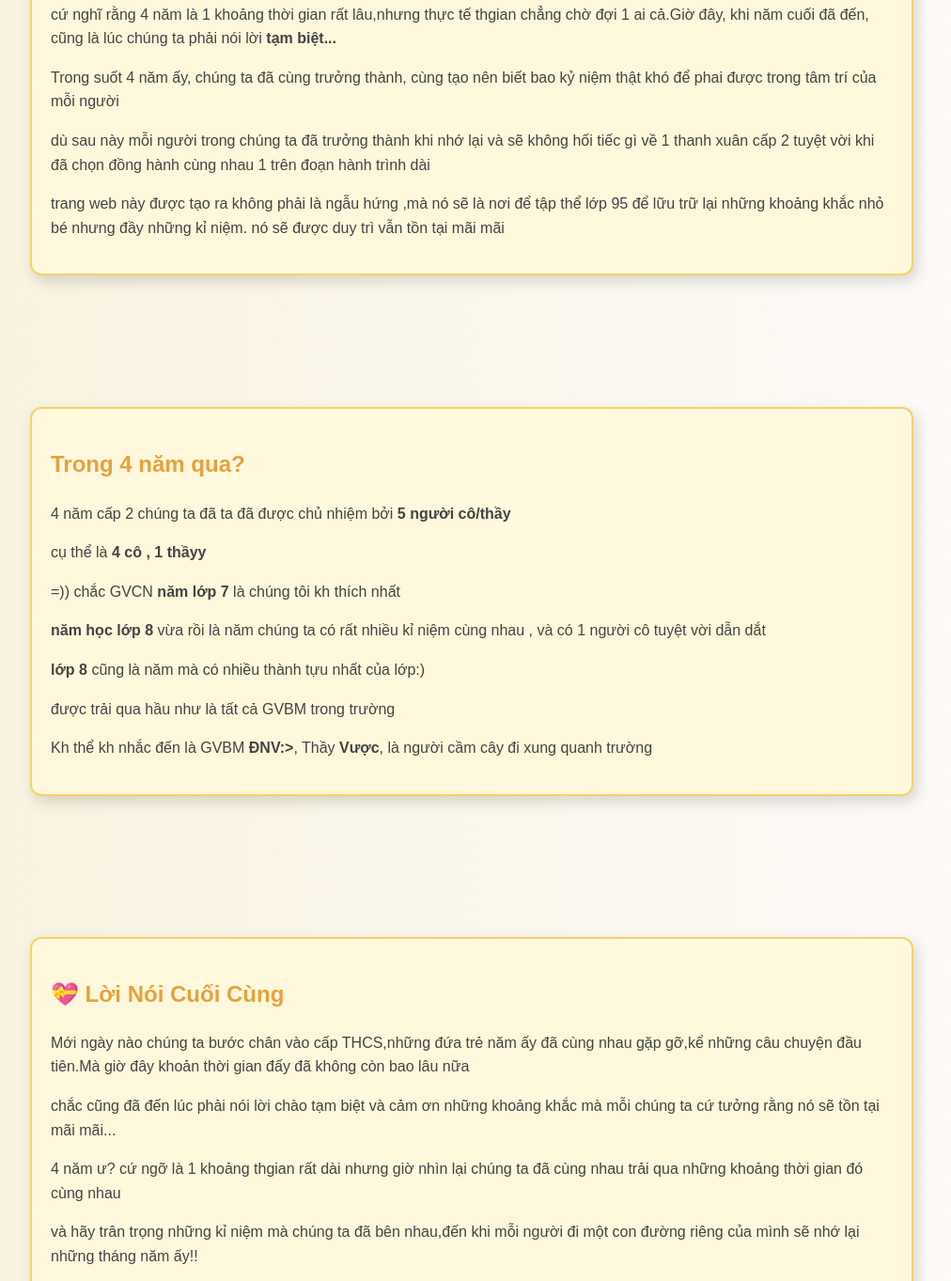
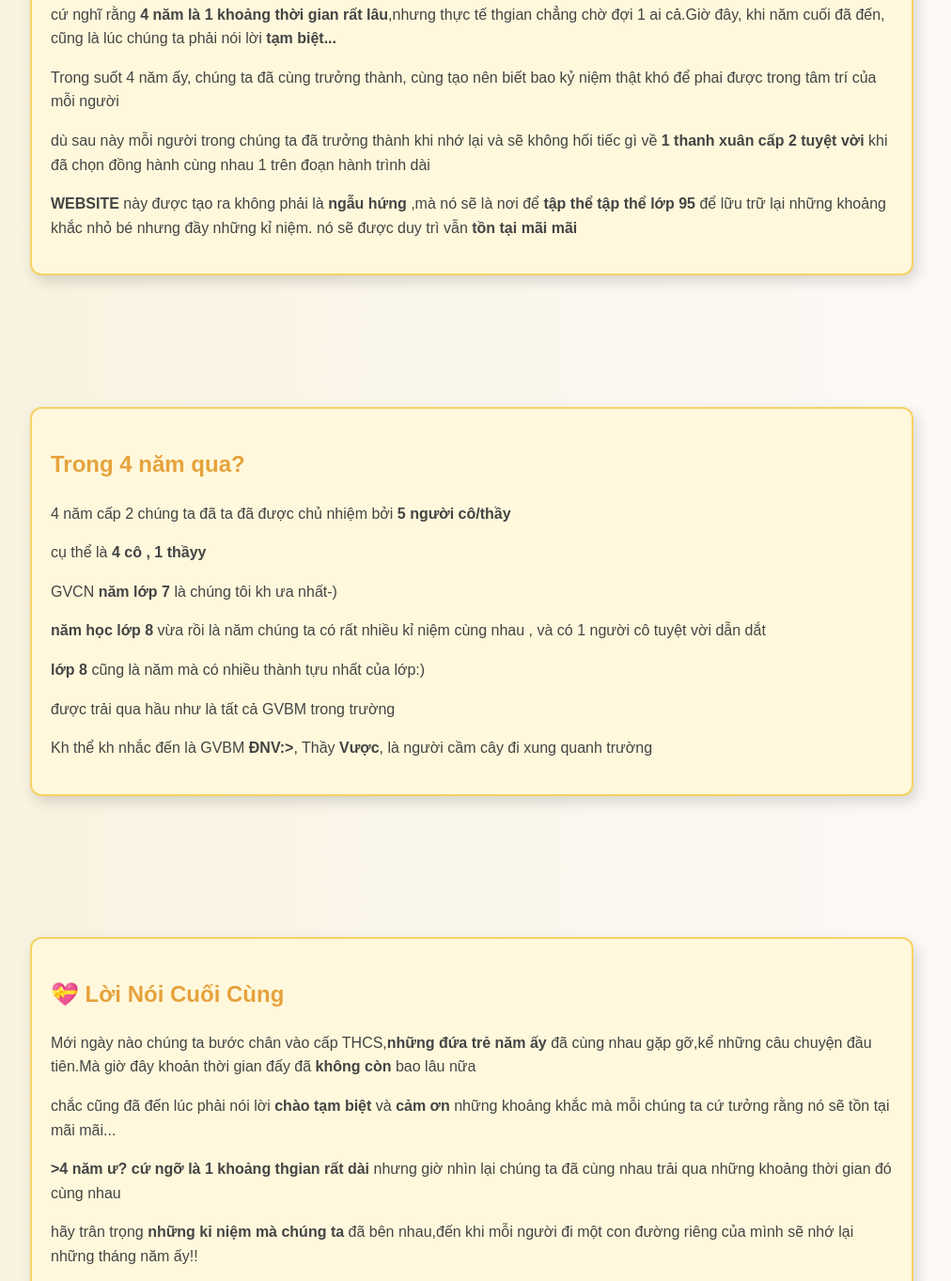
Before and after one commit to classof95/lop95ne, a plain HTML site: page index.html in a window 1280 px wide. Shown: the part 407-1770 px from the top of the page at 94% size, without its empty margins (138-1150 px from the left). Drawn offline with Linux system fonts and the light colour scheme.

Commit message:
index.html

```diff
--- a/index.html
+++ b/index.html
@@ -24,17 +24,17 @@
   <h2> Lời Mở Đầu</h2>
   <p><b>Năm 2021</b>— năm mà những thành viên của lớp 9/5 lần đầu tiên gặp nhau.</p>
   <p>Từ đó đến nay, chúng ta đã cùng nhau đồng hành suốt <b>4 năm cấp 2</b>, cùng vượt qua bao niềm vui, nỗi buồn, và cả những kỷ niệm không thể quên.</p>
-  <p>cứ nghĩ rằng 4 năm là 1 khoảng thời gian rất lâu,nhưng thực tế thgian chẳng chờ đợi 1 ai cả.Giờ đây, khi năm cuối đã đến, cũng là lúc chúng ta phải nói lời <b>tạm biệt...</b></p>
-  <p>Trong suốt 4 năm ấy, chúng ta đã cùng trưởng thành, cùng tạo nên biết bao kỷ niệm thật khó để phai được trong tâm trí của mỗi người</b></p>
-  <p>dù sau này mỗi người trong chúng ta đã trưởng thành khi nhớ lại và sẽ không hối tiếc gì về 1 thanh xuân cấp 2 tuyệt vời khi đã chọn đồng hành cùng nhau 1 trên đoạn hành trình dài</p>
-  <p>trang web này được tạo ra không phải là ngẫu hứng ,mà nó sẽ là nơi để tập thể lớp 95 để lữu trữ lại những khoảng khắc nhỏ bé nhưng đầy những kỉ niệm. nó sẽ được duy trì vẫn tồn tại mãi mãi</p>
+  <p>cứ nghĩ rằng <b>4 năm là 1 khoảng thời gian rất lâu</b>,nhưng thực tế thgian chẳng chờ đợi 1 ai cả.Giờ đây, khi năm cuối đã đến, cũng là lúc chúng ta phải nói lời <b>tạm biệt...</b></p>
+  <p>Trong suốt 4 năm ấy, chúng ta đã cùng trưởng thành, cùng tạo nên biết bao kỷ niệm thật khó để phai được trong tâm trí của mỗi người</p>
+  <p>dù sau này mỗi người trong chúng ta đã trưởng thành khi nhớ lại và sẽ không hối tiếc gì về <b>1 thanh xuân cấp 2 tuyệt vời</b> khi đã chọn đồng hành cùng nhau 1 trên đoạn hành trình dài</p>
+  <p><b>WEBSITE</b> này được tạo ra không phải là <b>ngẫu hứng</b> ,mà nó sẽ là nơi để <b>tập thể tập thể lớp 95</b> để lữu trữ lại những khoảng khắc nhỏ bé nhưng đầy những kỉ niệm. nó sẽ được duy trì vẫn <b>tồn tại mãi mãi</b></p>
 </section>
 
 <section class="note2">
   <h2>Trong 4 năm qua?</h2>
   <p>4 năm cấp 2 chúng ta đã ta đã được chủ nhiệm bởi <b>5 người cô/thầy</b></p>
   <p>cụ thể là<b> 4 cô , 1 thầyy</b></p>
-  <p>=)) chắc GVCN <b>năm lớp 7</b> là chúng tôi kh thích nhất</p>
+  <p>GVCN <b>năm lớp 7</b> là chúng tôi kh ưa nhất-)</p>
   <p><b>năm học lớp 8</b> vừa rồi là năm chúng ta có rất nhiều kỉ niệm cùng nhau , và có 1 người cô tuyệt vời dẫn dắt</p
   <p><b>lớp 8</b> cũng là năm mà có nhiều thành tựu nhất của lớp:)</p>
   <p>được trải qua hầu như là tất cả GVBM trong trường</p>
@@ -43,10 +43,10 @@
 
 <section class="note3">
   <h2>💝 Lời Nói Cuối Cùng</h2>
-  <p>Mới ngày nào chúng ta bước chân vào cấp THCS,những đứa trẻ năm ấy đã cùng nhau gặp gỡ,kể những câu chuyện đầu tiên.Mà giờ đây khoản thời gian đấy đã không còn bao lâu nữa</p>
-  <p>chắc cũng đã đến lúc phải nói lời chào tạm biệt và cảm ơn những khoảng khắc mà mỗi chúng ta cứ tưởng rằng nó sẽ tồn tại mãi mãi...</p>
-  <p>4 năm ư? cứ ngỡ là 1 khoảng thgian rất dài nhưng giờ nhìn lại chúng ta đã cùng nhau trải qua những khoảng thời gian đó cùng nhau</p>
-  <p>và hãy trân trọng những kỉ niệm mà chúng ta đã bên nhau,đến khi mỗi người đi một con đường riêng của mình sẽ nhớ lại những tháng năm ấy!!</p>
+  <p>Mới ngày nào chúng ta bước chân vào cấp THCS,<b>những đứa trẻ năm ấy</b> đã cùng nhau gặp gỡ,kể những câu chuyện đầu tiên.Mà giờ đây khoản thời gian đấy đã <b>không còn</b> bao lâu nữa</p>
+  <p>chắc cũng đã đến lúc phải nói lời <b>chào tạm biệt</b> và <b>cảm ơn</b> những khoảng khắc mà mỗi chúng ta cứ tưởng rằng nó sẽ tồn tại mãi mãi...</p>
+  <p><b>>4 năm ư? cứ ngỡ là 1 khoảng thgian rất dài</b> nhưng giờ nhìn lại chúng ta đã cùng nhau trải qua những khoảng thời gian đó cùng nhau</p>
+  <p>hãy trân trọng <b>những kỉ niệm mà chúng ta</b> đã bên nhau,đến khi mỗi người đi một con đường riêng của mình sẽ nhớ lại những tháng năm ấy!!</p>
   <p><b>Lớp 9/5</b> — nơi chúng ta đã cùng cười,cùng nhau bước qua những khó khăn,cùng trưởng thành.Dù mai này mỗi người một ngả,nhưng những tháng năm này… sẽ mãi là thanh xuân đẹp nhất.</p>
   <p><b>Chúc tất cả chúng ta — cùng đỗ NV1, cùng đi tiếp những ước mơ còn dan dở và mang theo 1 phần kí ức của năm cấp 2 nhee</b></p>
 
```
